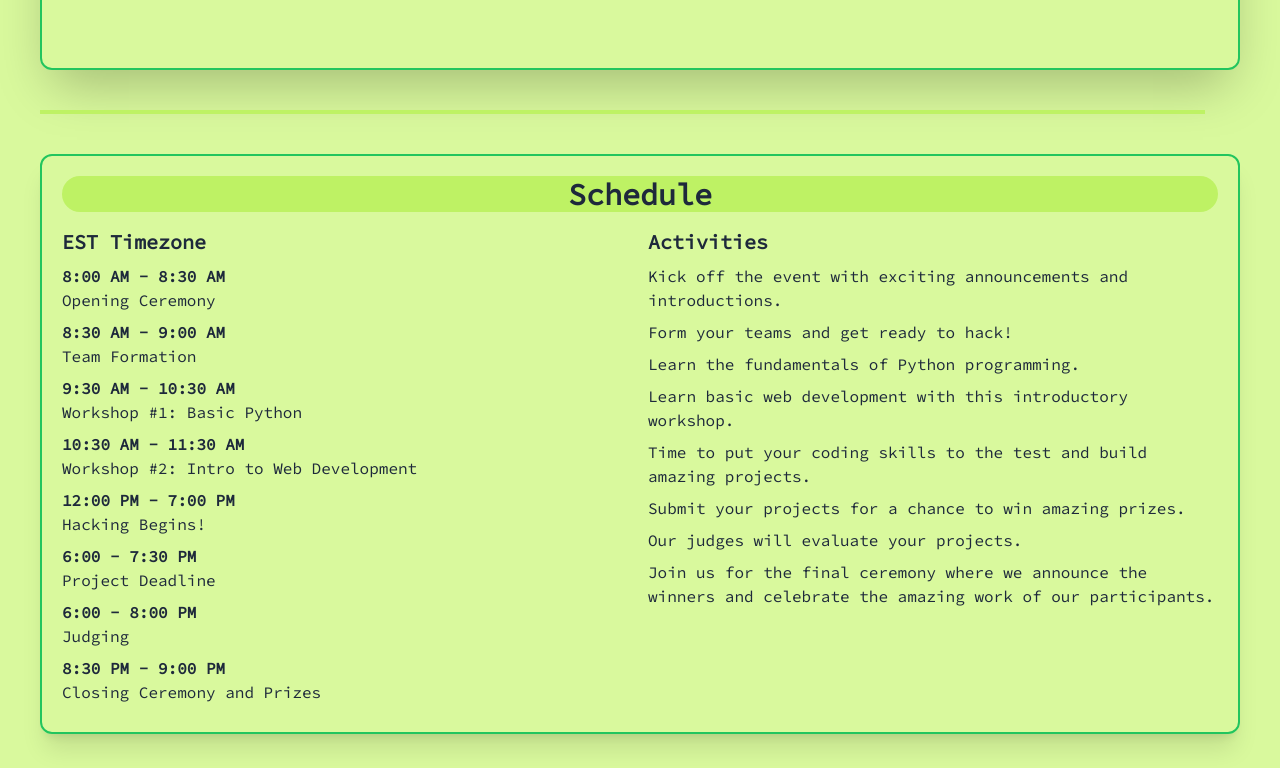
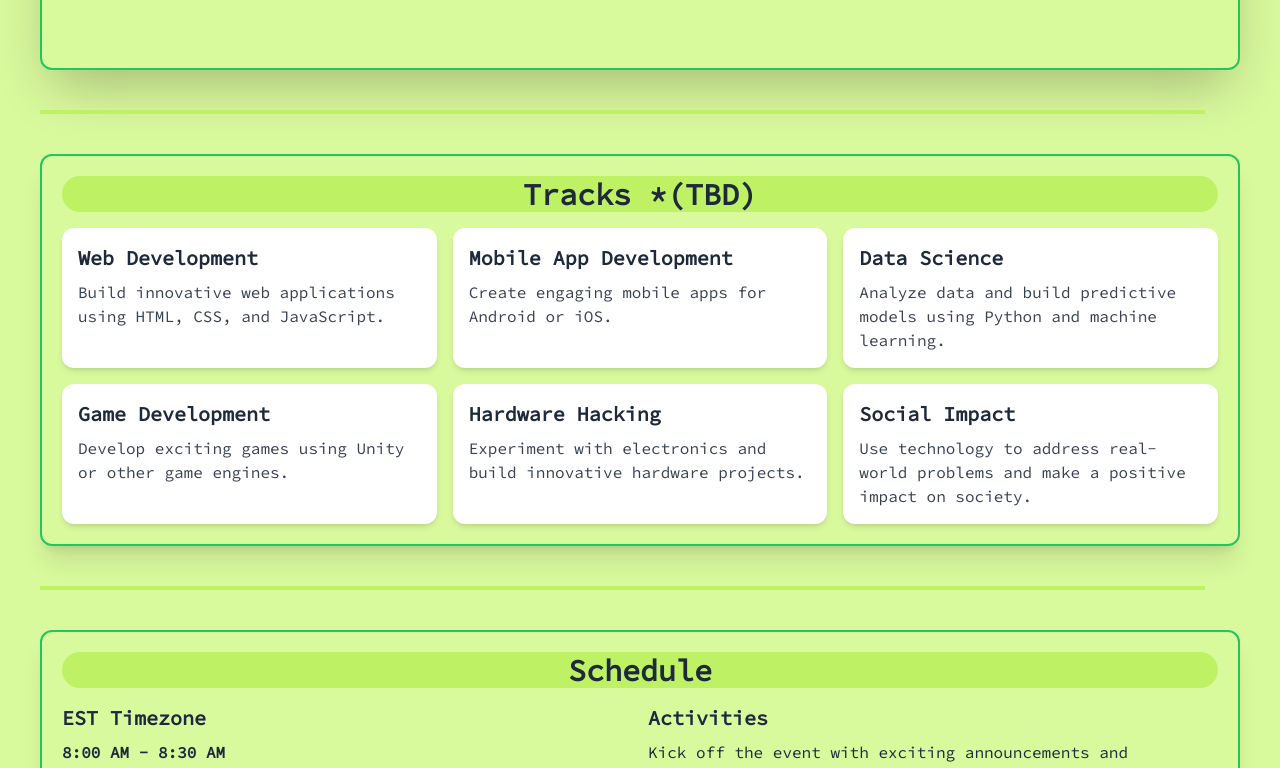
Before and after one commit to pearbearr/millcityhacks, a Next.js app: page / in a window 1280 px wide. Shown: the part 1042-1810 px from the top of the page. Built offline with nearby package versions, Linux system fonts and the light colour scheme.

Commit message:
Add tracks

```diff
--- a/app/page.tsx
+++ b/app/page.tsx
@@ -4,6 +4,7 @@ import { Footer } from "@/components/Footer";
 import { Schedule } from "@/components/Schedule";
 import Image from "next/image";
 import { Separator } from "@/components/ui/separator";
+import { Tracks } from "@/components/Tracks";
 
 export default function Home() {
   return (
@@ -20,8 +21,9 @@ export default function Home() {
       </header>
       <section id="about">
         <HeroTaglineWriter />
-
       </section>
+      <Separator className="my-10 mx-10 w-[91%] h-1 bg-lime-300"></Separator>
+      <Tracks/>
       <Separator className="my-10 mx-10 w-[91%] h-1 bg-lime-300"></Separator>
       <Schedule/>
 
--- /dev/null
+++ b/components/Tracks.tsx
@@ -0,0 +1,45 @@
+"use client"
+import { useState } from "react";
+
+export function Tracks() {
+  const [tracksData] = useState([
+    {
+      title: "Web Development",
+      description: "Build innovative web applications using HTML, CSS, and JavaScript.",
+    },
+    {
+      title: "Mobile App Development",
+      description: "Create engaging mobile apps for Android or iOS.",
+    },
+    {
+      title: "Data Science",
+      description: "Analyze data and build predictive models using Python and machine learning.",
+    },
+    {
+      title: "Game Development",
+      description: "Develop exciting games using Unity or other game engines.",
+    },
+    {
+      title: "Hardware Hacking",
+      description: "Experiment with electronics and build innovative hardware projects.",
+    },
+    {
+      title: "Social Impact",
+      description: "Use technology to address real-world problems and make a positive impact on society.",
+    },
+  ]);
+
+  return (
+    <section id="tracks" className="border-2 border-green-500 text-slate-800 mx-10 p-5 shadow-xl rounded-xl">
+      <h2 className="text-3xl font-bold mb-4 text-center bg-lime-300 rounded-3xl">Tracks *(TBD)</h2>
+      <div className="grid grid-cols-1 md:grid-cols-2 lg:grid-cols-3 gap-4">
+        {tracksData.map((track, index) => (
+          <div key={index} className="bg-white rounded-xl p-4 shadow-md">
+            <h3 className="text-xl font-bold mb-2">{track.title}</h3>
+            <p className="text-gray-700">{track.description}</p>
+          </div>
+        ))}
+      </div>
+    </section>
+  );
+}
```
